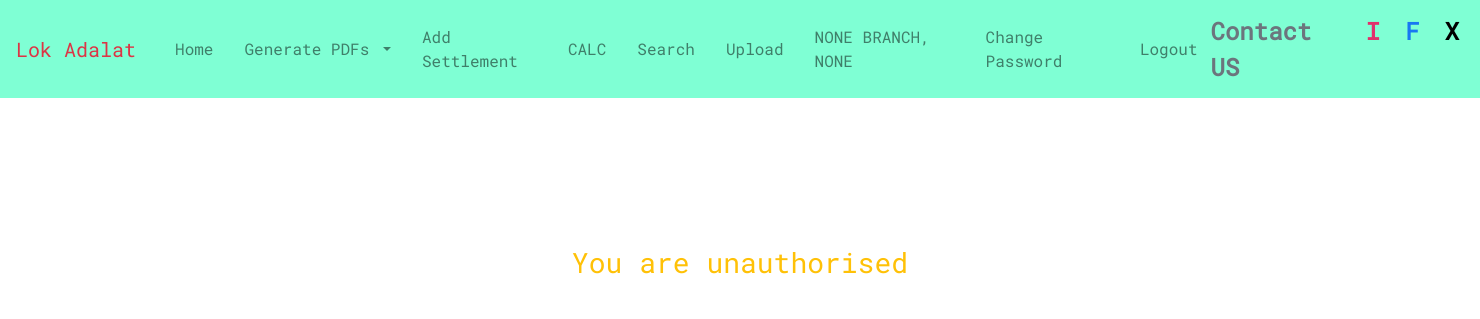
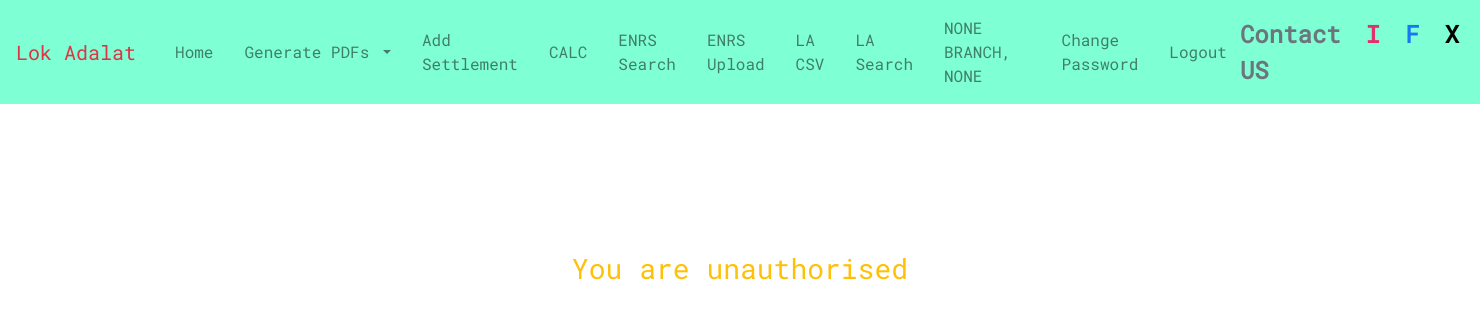
Before and after one commit to kamalkataria/lokadalat, a Django app: page /add in a window 1480 px wide. Shown: the top 319 px of the page. Run offline with Django 4.2, Linux system fonts and the light colour scheme; the visitor is signed in with stand-in values (Sample User, id 1); data comes from the database, SQL or seed files in the repository; some libraries are stand-ins or nearby versions.

Commit message:
Update base.html

```diff
--- a/loka/templates/base.html
+++ b/loka/templates/base.html
@@ -129,15 +129,17 @@ th:first-child, th:nth-child(2) {
 </a>
 </li>
             <li class="nav-item">
-                <a class="nav-link" href="{% url 'get_account_details' %}">Search
+                <a class="nav-link" href="{% url 'get_account_details' %}">ENRS Search
 
 </a>
 </li>
              <li class="nav-item">
-                <a class="nav-link" href="{% url 'upload_csv' %}">Upload
+                <a class="nav-link" href="{% url 'upload_csv' %}">ENRS Upload
 
 </a>
 </li>
+            <li class="nav-item"><a class="nav-link"  href="{% url 'upload_lokadalat_csv' %}">LA CSV</a></li>
+                    <li class="nav-item"><a class="nav-link"  href="{% url 'view_lokadalat_accounts' %}">LA Search</a></li>
 
             <li class="nav-item">
                 <a class="nav-link" href="{% url 'editprofile' %}"><span>{{ branch_name|upper }} {{ "Branch"|upper }}, {{ bankid|upper }}</span></a>
```
